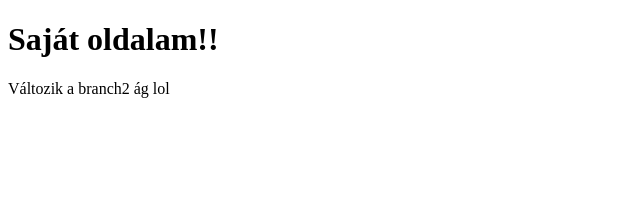
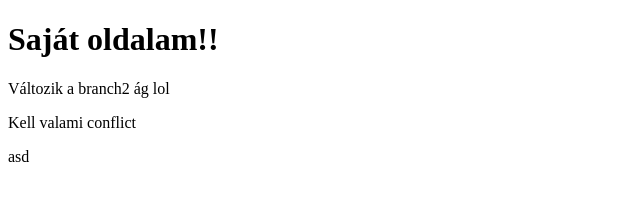
Before and after one commit to Kendek/GHPagesTest, a plain HTML site: page index.html in a window 1280 px wide. Shown: the whole page, without its empty margins (0-640 px from the left). Drawn offline with Linux system fonts and the light colour scheme.

Commit message:
konfliktus

```diff
--- a/index.html
+++ b/index.html
@@ -8,5 +8,7 @@
 <body>
     <h1>Saját oldalam!!</h1>
     <p>Változik a branch2 ág lol</p>
+    <p>Kell valami conflict</p>
+    <p>asd</p>
 </body>
 </html>
```
